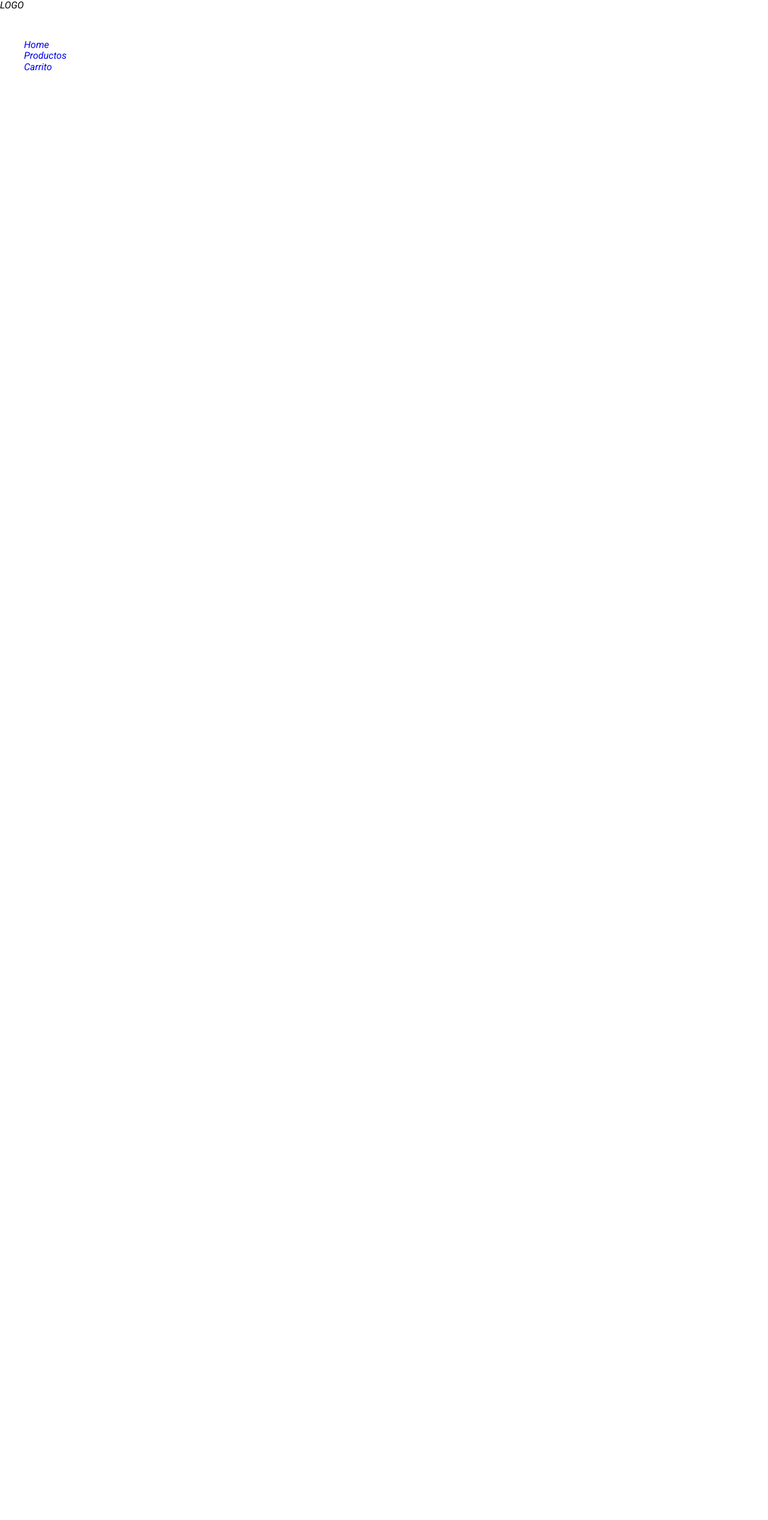
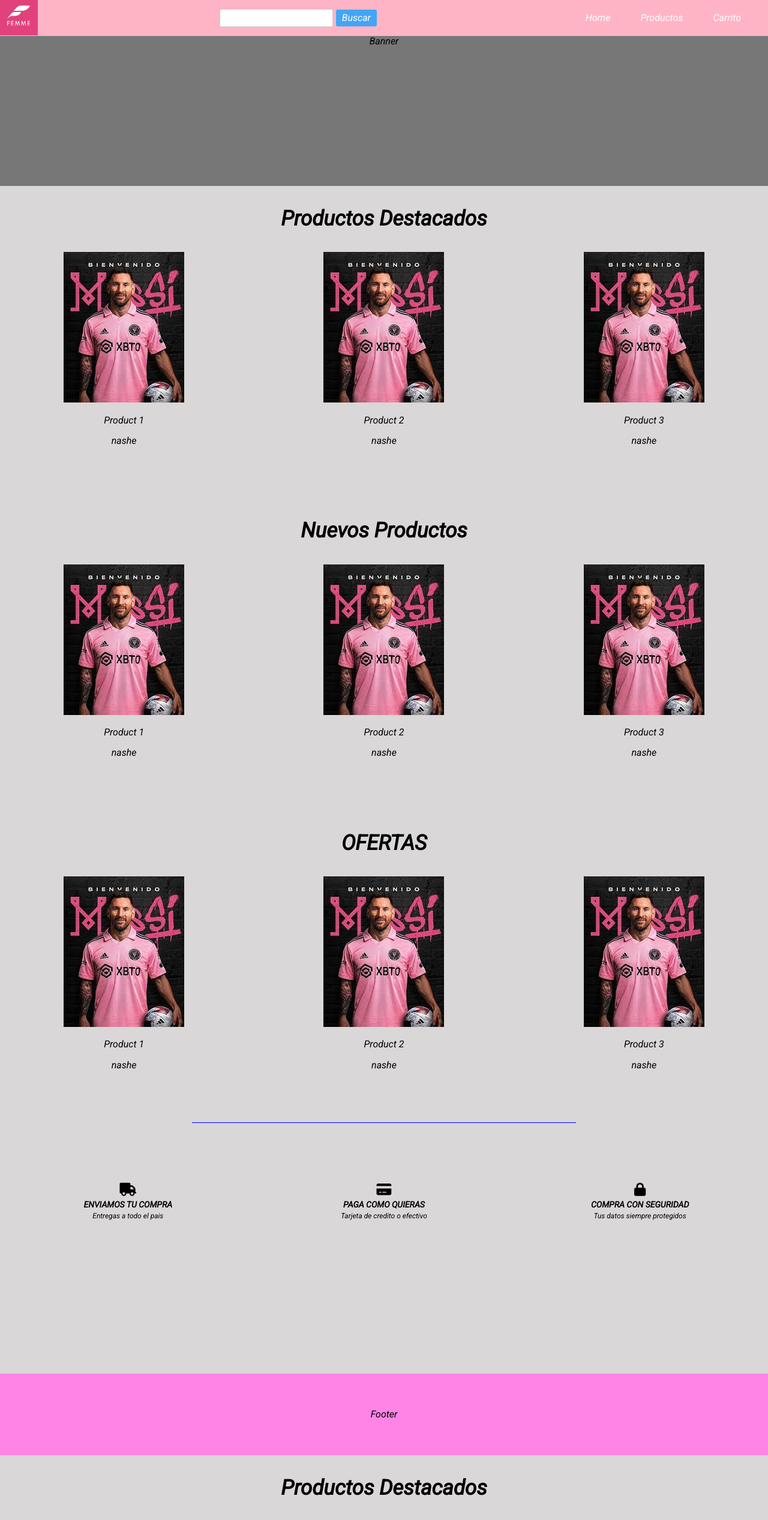
Before and after one commit to franpfeiffer/femme, a React (Vite) app: page / in a window 1280 px wide. Shown: the top 2534 px of the page at 60% size. Before the commit the page ends 800 px from the top, so only its background shows below. Built offline with nearby package versions, Linux system fonts and the light colour scheme.

Commit message:
Complete la main page

```diff
--- a/index.html
+++ b/index.html
@@ -7,6 +7,7 @@
     <link rel="preconnect" href="https://fonts.googleapis.com">
     <link rel="preconnect" href="https://fonts.gstatic.com" crossorigin>
     <link href="https://fonts.googleapis.com/css2?family=Roboto:ital@1&display=swap" rel="stylesheet">
+    <script src="https://kit.fontawesome.com/3d83bcc0ed.js" crossorigin="anonymous"></script>
     <title>Femme</title>
   </head>
   <body>
--- a/package.json
+++ b/package.json
@@ -11,7 +11,8 @@
   },
   "dependencies": {
     "react": "^18.2.0",
-    "react-dom": "^18.2.0"
+    "react-dom": "^18.2.0",
+    "react-router-dom": "^6.16.0"
   },
   "devDependencies": {
     "@types/react": "^18.2.15",
--- a/src/App.jsx
+++ b/src/App.jsx
@@ -1,7 +1,10 @@
 import './index.css';
 import './normalize.css';
 import React from 'react';
+import { BrowserRouter as Router, Routes, Route} from 'react-router-dom'
 import { Navbar } from './NavBar/Navbar'
+import { Index } from './Index'
+import { Footer } from './Footer/Footer'
 
 
 function App() {
@@ -9,6 +12,13 @@
     <>
       <div>
       <Navbar />
+      <Index />
+      <Footer />
+      <Router>
+        <Routes>
+          <Route path="/" element={<Index />} />
+        </Routes>
+      </Router>
     </div>
     </>
   )
--- /dev/null
+++ b/src/Footer/Footer.jsx
@@ -0,0 +1,12 @@
+export const Footer = () =>  {
+  return (
+    <footer className="footer">
+      <div>
+        {/* Iconos de redes */}
+      </div>
+      <div>
+        <p>Footer</p>
+      </div>
+    </footer>
+  );
+}
--- /dev/null
+++ b/src/Index/index.jsx
@@ -0,0 +1,63 @@
+export const Index = () => {
+    // Aca fetcheamos la api
+    const productos = [
+      { name: 'Product 1', imageUrl: 'mesi.jpg', label: 'nashe' },
+      { name: 'Product 2', imageUrl: 'mesi.jpg', label: 'nashe' },
+      { name: 'Product 3', imageUrl: 'mesi.jpg', label: 'nashe' },
+      // Agregar mas productos aca
+    ];
+
+    return (
+      <div>
+        <h3 className="tituloProductos">Productos Destacados</h3>
+        <div className="productos">
+          {productos.map((product, index) => (
+            <div key={index}>
+              <img src={product.imageUrl} alt={product.name} />
+              <p>{product.name}</p>
+              <p>{product.label}</p>
+            </div>
+          ))}
+        </div>
+        <h3 className="tituloProductos">Nuevos Productos</h3>
+        <div className="productos">
+          {productos.map((product, index) => (
+            <div key={index}>
+              <img src={product.imageUrl} alt={product.name} />
+              <p>{product.name}</p>
+              <p>{product.label}</p>
+            </div>
+          ))}
+        </div>
+        <h3 className="tituloProductos">OFERTAS</h3>
+        <div className="productos">
+          {productos.map((product, index) => (
+            <div key={index}>
+              <img src={product.imageUrl} alt={product.name} />
+              <p>{product.name}</p>
+              <p>{product.label}</p>
+            </div>
+          ))}
+
+        </div>
+        <div className="line"></div>
+          <div className="dataContainer">
+            <div className="data">
+              <i className="fa-solid fa-truck"></i>
+              <h3>ENVIAMOS TU COMPRA</h3>
+              <p>Entregas a todo el pais</p>
+            </div>
+            <div className="data">
+              <i className="fa-solid fa-credit-card"></i>
+              <h3>PAGA COMO QUIERAS</h3>
+              <p>Tarjeta de credito o efectivo</p>
+            </div>
+            <div className="data">
+              <i className="fa-solid fa-lock"></i>
+              <h3>COMPRA CON SEGURIDAD</h3>
+              <p>Tus datos siempre protegidos</p>
+          </div>
+        </div>
+      </div>
+    );
+  }
--- a/src/NavBar/Navbar.jsx
+++ b/src/NavBar/Navbar.jsx
@@ -1,14 +1,23 @@
 export const Navbar = () => {
   return (
-    <div>
-      <div className="logoFemme">LOGO</div>
-      <nav className="navBar">
-        <ul>
-          <li><a href="#">Home</a></li>
-          <li><a href="#">Productos</a></li>
-          <li><a href="#">Carrito</a></li>
-        </ul>
-      </nav>
+    <div className="navContainer">
+      <nav className="nav">
+      <div>
+        <img src="logoFemmeFake.png" alt="Logo" className="logoFemme"/>
+      </div>
+      <div className="nav__search">
+          <input type="text" placeholder="" />
+          <button>Buscar</button>
+      </div>
+      <ul className="nav__list">
+        <li className="nav__item">Home</li>
+        <li className="nav__item">Productos</li>
+        <li className="nav__item">Carrito</li>
+      </ul>
+    </nav>
+    <div className="banner">
+      <p>Banner</p>
+    </div>
     </div>
   );
 }
--- a/src/index.css
+++ b/src/index.css
@@ -10,11 +10,165 @@
 }
 
 body {
-  background-color:  #fff;
+  background-color:  #d9d7d7;
   color: #000;
 }
 
+/* --------------------------- INDEX --------------------------- */
+
+
+/* navegation bar  */
+
 .logoFemme {
-  width: 50px;
-  height: 50px;
+	height: 63px;
 }
+
+.nav {
+	position: sticky;
+	display: flex;
+	justify-content: space-between;
+	align-items: center;
+	height: 60px;
+	top: 0;
+}
+
+.subnav {
+	position: sticky;
+	bottom: 0;
+	top: 60px;
+  background: #fff;
+	border-bottom: 1px solid #222;
+	&__container {
+		align-items: baseline;
+		display: flex;
+		margin: 0 60px;
+		padding: 15px 0;
+	}
+	&__title {
+		font-size: 1.25em;
+	}
+	&__list {
+		margin: 0 15px;
+	}
+	&__item {
+		display: inline-block;
+		margin: 0 8px;
+		padding: 5px;
+	}
+}
+
+
+.nav {
+	background: #ffb4c6;
+	&__title {
+		margin: 0px 30px;
+	}
+	&__item {
+		display: inline-block;
+		margin: 0px 30px;
+	}
+}
+
+.nav__item {
+	display: inline-block;
+	margin: 0px 40px 0 0;
+	padding: 5px;
+	color: #fff;
+}
+
+.nav__search {
+	display: flex;
+	align-items: center;
+	margin: auto;
+  }
+
+  .nav__search input[type="text"] {
+	padding: 5px;
+	border: 1px solid #ccc;
+	border-radius: 3px;
+	margin-right: 5px;
+  }
+
+  .nav__search button {
+	background-color: #42A5F5;
+	color: #fff;
+	border: none;
+	border-radius: 3px;
+	padding: 5px 10px;
+	cursor: pointer;
+  }
+
+.banner {
+	background-color: #777777;
+	color: #000;
+	height: 250px;
+	text-align: center;
+	justify-content: center;
+}
+
+.banner p {
+	padding: 0;
+	margin: 0;
+}
+
+/* Productos  */
+
+.tituloProductos {
+	font-size: 35px;
+	text-align: center;
+}
+
+.productos {
+	display: grid;
+	grid-template-columns: repeat(3, 1fr);
+	gap: 20px;
+	padding-bottom: 70px;
+	text-align: center;
+}
+
+.line{
+	border-bottom: 1px solid #00f;
+	margin: 0 auto;
+	width: 50%;
+}
+
+/* Data  */
+
+.dataContainer {
+	display: grid;
+	grid-template-columns: repeat(3, 1fr);
+	margin: 100px 0 250px 0;
+	text-align: center;
+	font-size: 12px;
+}
+
+
+.data {
+	padding: 0;
+	margin: 0;
+}
+
+.data h3{
+	padding: 0;
+	margin: 5px;
+}
+
+.data p {
+	padding: 0;
+	margin: 5px;
+}
+
+
+.fa-solid {
+	font-size: 22px;
+}
+
+
+/* Footer */
+
+.footer {
+	background-color: #ff84e6;
+	display: grid;
+	justify-content: center;
+	height: 17vh;
+}
```
Also changed, not shown: public/mesi.jpg (added), 1 other file (tests, documents, lock files or other folders).
